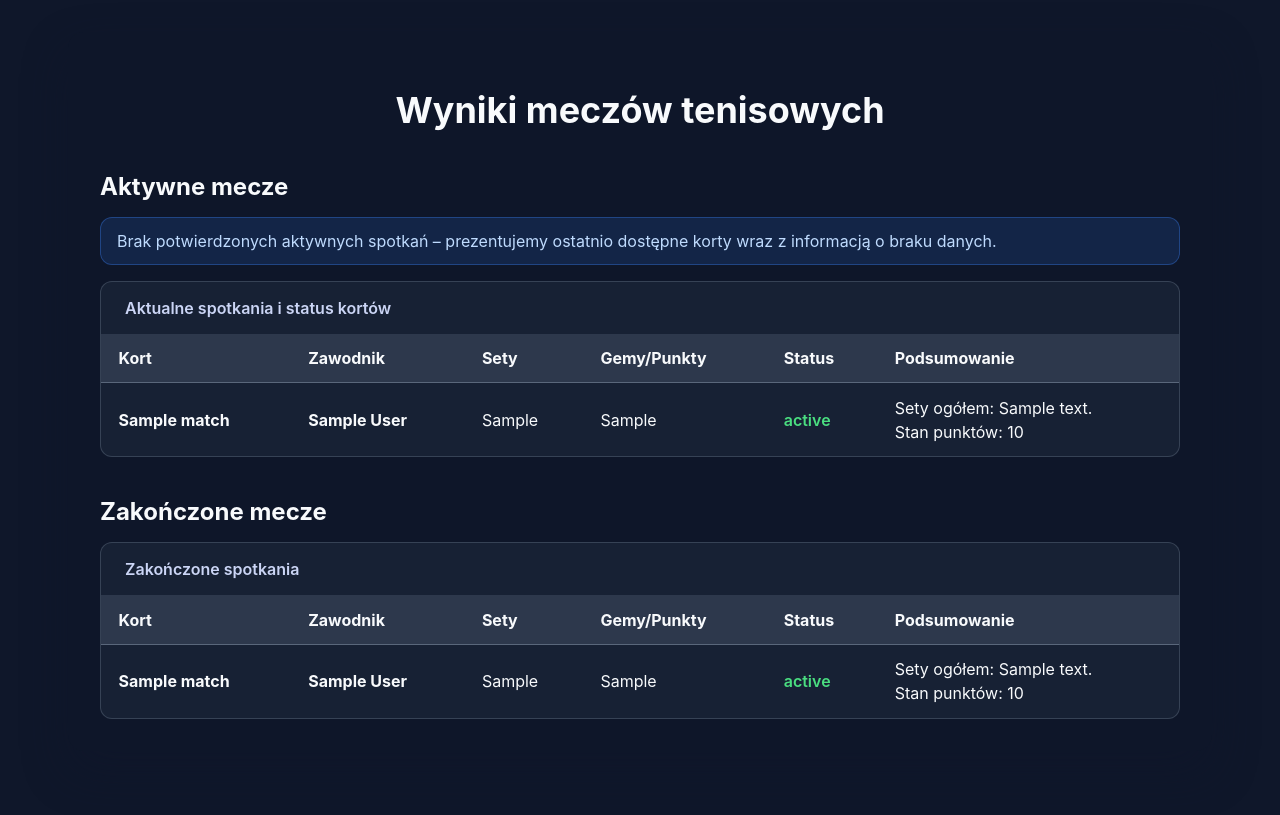
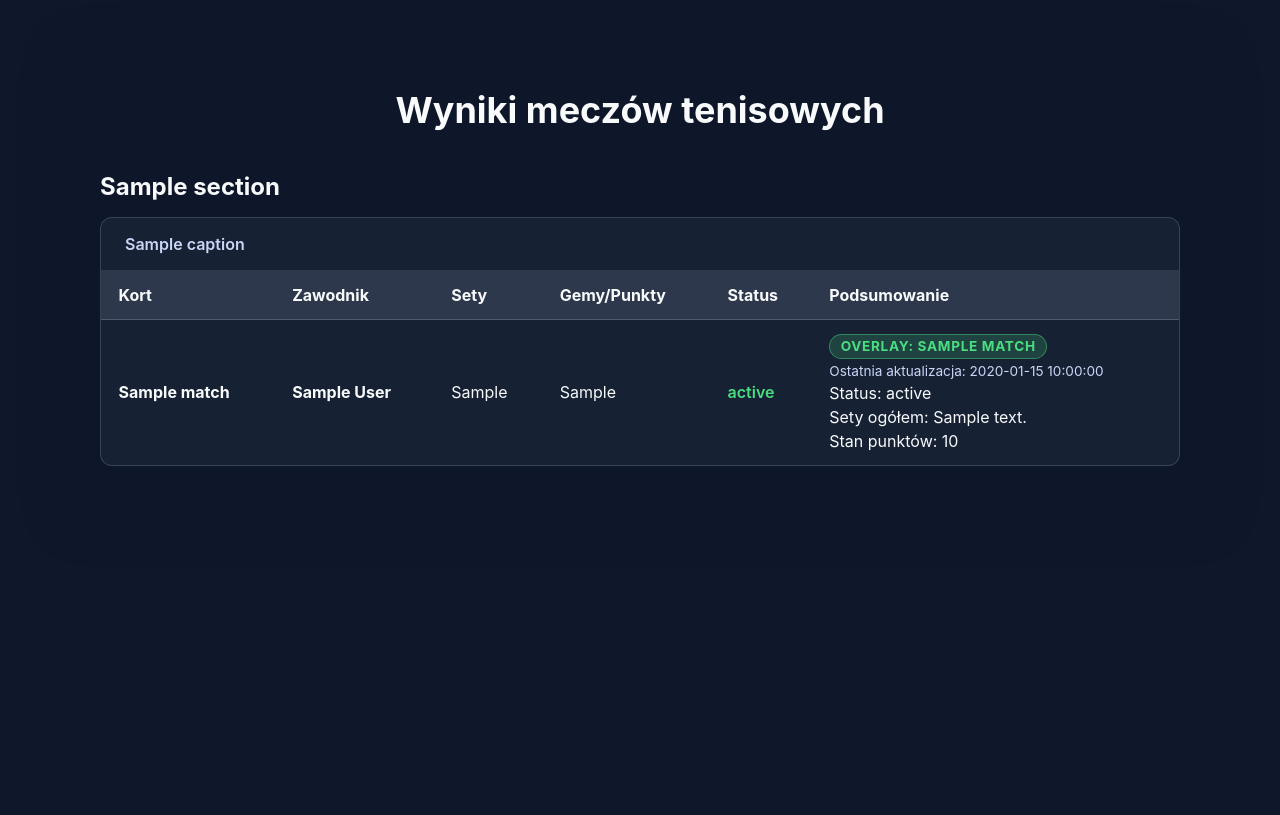
Before and after one commit to suchokrates1/wyniki-tenis, a Flask app: template templates/wyniki.html in a window 1280 px wide. After the commit the page ends 466 px from the top, so only its background shows below. Run offline with Flask 3, Linux system fonts and the light colour scheme; the template is opened without the code that fills it: most values are stand-ins (such as "Sample title", 1, 10 or a date in 2020).

Commit message:
Normalize status groups and surface overlay telemetry

```diff
--- a/main.py
+++ b/main.py
@@ -3,6 +3,8 @@
 import logging
 import os
 import re
+from datetime import datetime, timezone
+from email.utils import parsedate_to_datetime
 from functools import wraps
 from pathlib import Path
 from urllib.parse import urlparse
@@ -85,7 +87,34 @@
 STATUS_LABELS = {
     "active": "W trakcie",
     "finished": "Zakończony",
-    "unavailable": "Brak danych",
+    "unavailable": "Niedostępny",
+    "brak_danych": "Brak danych",
+}
+
+UNAVAILABLE_STATUSES = {"unavailable", "niedostępny", "niedostepny"}
+NO_DATA_STATUSES = {"brak danych", "brak_danych", "no data", "no_data"}
+STATUS_ORDER = ["active", "finished", "unavailable", "brak_danych"]
+STATUS_VIEW_META = {
+    "active": {
+        "title": "Aktywne mecze",
+        "caption": "Aktualne spotkania i status kortów",
+        "empty_message": "Aktualnie brak danych o aktywnych kortach.",
+    },
+    "finished": {
+        "title": "Zakończone mecze",
+        "caption": "Zakończone spotkania",
+        "empty_message": "Brak zakończonych meczów do wyświetlenia.",
+    },
+    "unavailable": {
+        "title": "Korty niedostępne",
+        "caption": "Ostatnio obserwowane korty bez dostępu",
+        "empty_message": "Wszystkie korty są obecnie dostępne.",
+    },
+    "brak_danych": {
+        "title": "Korty bez danych",
+        "caption": "Korty bez ostatnich danych pomiarowych",
+        "empty_message": "Brak kortów bez danych do wyświetlenia.",
+    },
 }
 
 DEFAULT_BASE_CONFIG = {
@@ -331,18 +360,27 @@
 
 
 def normalize_status(raw_status, available, has_snapshot):
-    if not has_snapshot or not available:
+    if not has_snapshot:
+        return "brak_danych"
+
+    status_text = str(raw_status or "").strip().lower()
+
+    if status_text in NO_DATA_STATUSES:
+        return "brak_danych"
+
+    if status_text in FINISHED_STATUSES:
+        base_status = "finished"
+    elif status_text in ACTIVE_STATUSES or status_text == "ok":
+        base_status = "active"
+    elif status_text in UNAVAILABLE_STATUSES:
+        base_status = "unavailable"
+    else:
+        base_status = "active"
+
+    if not available and base_status != "brak_danych":
         return "unavailable"
 
-    if not raw_status:
-        return "active"
-
-    status = str(raw_status).strip().lower()
-    if status in FINISHED_STATUSES:
-        return "finished"
-    if status in ACTIVE_STATUSES:
-        return "active"
-    return status or "active"
+    return base_status
 
 
 def display_value(value, fallback="brak danych"):
@@ -445,6 +483,34 @@
     return normalized
 
 
+def normalize_last_updated(value):
+    if value is None:
+        return None
+
+    if isinstance(value, datetime):
+        moment = value
+    elif isinstance(value, (int, float)):
+        moment = datetime.fromtimestamp(float(value), tz=timezone.utc)
+    elif isinstance(value, str):
+        text = value.strip()
+        if not text:
+            return None
+        try:
+            moment = datetime.fromisoformat(text)
+        except ValueError:
+            try:
+                moment = parsedate_to_datetime(text)
+            except (TypeError, ValueError):
+                return text
+    else:
+        return str(value)
+
+    if moment.tzinfo is None:
+        moment = moment.replace(tzinfo=timezone.utc)
+
+    return moment.astimezone(timezone.utc).isoformat()
+
+
 def load_snapshots():
     directory = Path(app.config.get("SNAPSHOTS_DIR", BASE_DIR / "snapshots"))
     if not directory.exists():
@@ -483,6 +549,14 @@
     status = normalize_status(snapshot.get("status"), available, has_snapshot)
     status_label = STATUS_LABELS.get(status, status.replace("_", " ").capitalize())
 
+    overlay_is_on = bool(available)
+    overlay_label = "ON" if overlay_is_on else "OFF"
+    last_updated = normalize_last_updated(
+        snapshot.get("last_updated")
+        or snapshot.get("updated_at")
+        or snapshot.get("timestamp")
+    )
+
     kort_label = (
         snapshot.get("court_name")
         or snapshot.get("kort_name")
@@ -510,6 +584,9 @@
         "status_label": status_label,
         "available": available,
         "has_snapshot": has_snapshot,
+        "overlay_is_on": overlay_is_on,
+        "overlay_label": overlay_label,
+        "last_updated": last_updated,
         "players": players,
         "row_span": row_span,
         "score_summary": score_summary,
@@ -877,26 +954,40 @@
     known_ids.update(str(kort_id) for kort_id in snapshots.keys())
     sorted_ids = sorted(known_ids, key=kort_id_sort_key)
 
-    active_matches = []
-    finished_matches = []
+    matches_by_status = {status: [] for status in STATUS_ORDER}
 
     for kort_id in sorted_ids:
         normalized = normalize_snapshot_entry(kort_id, snapshots.get(kort_id), links.get(kort_id))
-        if normalized["status"] == "finished":
-            finished_matches.append(normalized)
-        else:
-            active_matches.append(normalized)
+        matches_by_status.setdefault(normalized["status"], []).append(normalized)
 
-    active_matches.sort(key=lambda match: kort_id_sort_key(match["kort_id"]))
-    finished_matches.sort(key=lambda match: kort_id_sort_key(match["kort_id"]))
+    for status_matches in matches_by_status.values():
+        status_matches.sort(key=lambda match: kort_id_sort_key(match["kort_id"]))
 
-    has_running_matches = any(match["status"] == "active" for match in active_matches)
+    has_running_matches = bool(matches_by_status.get("active"))
+    has_non_running_snapshots = any(
+        matches_by_status.get(status)
+        for status in STATUS_ORDER
+        if status not in {"active", "finished"}
+    )
+
+    sections = []
+    for status in STATUS_ORDER:
+        meta = STATUS_VIEW_META.get(status, {})
+        sections.append(
+            {
+                "status": status,
+                "title": meta.get("title", status.replace("_", " ").title()),
+                "caption": meta.get("caption", ""),
+                "empty_message": meta.get("empty_message", ""),
+                "matches": matches_by_status.get(status, []),
+            }
+        )
 
     return render_template(
         "wyniki.html",
-        active_matches=active_matches,
-        finished_matches=finished_matches,
+        sections=sections,
         has_running_matches=has_running_matches,
+        has_non_running_snapshots=has_non_running_snapshots,
     )
 
 
@@ -915,13 +1006,40 @@
     mini_config = kort_all_config.get("top_left") or get_default_corner_config("top_left")
     mini_label_style = build_label_style(mini_config.get("label"))
 
+    snapshots = load_snapshots()
     main_overlay = links_by_id[kort_id]["overlay"]
-    mini = [(k, v["overlay"]) for k, v in links_by_id.items() if k != kort_id]
+    main_snapshot = normalize_snapshot_entry(
+        kort_id,
+        snapshots.get(kort_id),
+        links_by_id.get(kort_id),
+    )
+
+    mini = []
+    for mini_id, data in links_by_id.items():
+        if mini_id == kort_id:
+            continue
+        normalized = normalize_snapshot_entry(
+            mini_id,
+            snapshots.get(mini_id),
+            data,
+        )
+        mini.append(
+            {
+                "kort_id": mini_id,
+                "overlay": data["overlay"],
+                "status_label": normalized["status_label"],
+                "status": normalized["status"],
+                "overlay_is_on": normalized["overlay_is_on"],
+                "overlay_label": normalized["overlay_label"],
+                "last_updated": normalized["last_updated"],
+            }
+        )
 
     return render_template(
         "kort.html",
         kort_id=kort_id,
         main_overlay=main_overlay,
+        main_snapshot=main_snapshot,
         mini_overlays=mini,
         config=overlay_config,
         mini_config=mini_config,
@@ -936,10 +1054,12 @@
 
     overlays = []
     sorted_overlays = [link.to_dict() for link in get_overlay_links()]
+    snapshots = load_snapshots()
 
     for link, corner_key in zip(sorted_overlays, CORNERS):
         kort_id = link["kort_id"]
         corner_config = overlay_config["kort_all"].get(corner_key, get_default_corner_config(corner_key))
+        normalized = normalize_snapshot_entry(kort_id, snapshots.get(kort_id), link)
         overlays.append(
             {
                 "id": kort_id,
@@ -948,6 +1068,11 @@
                 "corner_key": corner_key,
                 "config": corner_config,
                 "label_style": build_label_style(corner_config.get("label")),
+                "status": normalized["status"],
+                "status_label": normalized["status_label"],
+                "overlay_is_on": normalized["overlay_is_on"],
+                "overlay_label": normalized["overlay_label"],
+                "last_updated": normalized["last_updated"],
             }
         )
 
--- a/templates/wyniki.html
+++ b/templates/wyniki.html
@@ -100,6 +100,11 @@
       font-weight: 600;
     }
 
+    .status-brak_danych {
+      color: #94a3b8;
+      font-weight: 600;
+    }
+
     .serving-indicator {
       color: #f97316;
       font-weight: 700;
@@ -128,6 +133,36 @@
       gap: 0.25rem;
     }
 
+    .overlay-pill {
+      display: inline-flex;
+      align-items: center;
+      gap: 0.35rem;
+      font-size: 0.85rem;
+      text-transform: uppercase;
+      letter-spacing: 0.05em;
+      font-weight: 700;
+      padding: 0.2rem 0.65rem;
+      border-radius: 999px;
+      width: fit-content;
+    }
+
+    .overlay-on {
+      background: rgba(74, 222, 128, 0.18);
+      color: #4ade80;
+      border: 1px solid rgba(74, 222, 128, 0.45);
+    }
+
+    .overlay-off {
+      background: rgba(239, 68, 68, 0.2);
+      color: #fca5a5;
+      border: 1px solid rgba(239, 68, 68, 0.45);
+    }
+
+    .last-updated {
+      font-size: 0.85rem;
+      color: #cbd5f5;
+    }
+
     @media (max-width: 768px) {
       main {
         padding: 1.5rem 0.5rem 3rem;
@@ -148,16 +183,17 @@
     <div class="results-container" aria-live="polite">
       <h1>Wyniki meczów tenisowych</h1>
 
-      <section aria-labelledby="active-matches">
-        <h2 id="active-matches">Aktywne mecze</h2>
-        {% if not has_running_matches and active_matches %}
+      {% for section in sections %}
+      <section aria-labelledby="section-{{ section.status }}">
+        <h2 id="section-{{ section.status }}">{{ section.title }}</h2>
+        {% if section.status == 'active' and not has_running_matches and has_non_running_snapshots %}
         <p class="notice">Brak potwierdzonych aktywnych spotkań – prezentujemy ostatnio dostępne korty wraz z informacją o braku danych.</p>
-        {% elif not active_matches %}
-        <p class="notice">Brak aktywnych kortów do wyświetlenia.</p>
+        {% elif not section.matches %}
+        <p class="notice">{{ section.empty_message }}</p>
         {% endif %}
         <div class="table-wrapper">
           <table>
-            <caption>Aktualne spotkania i status kortów</caption>
+            <caption>{{ section.caption }}</caption>
             <thead>
               <tr>
                 <th scope="col">Kort</th>
@@ -169,8 +205,8 @@
               </tr>
             </thead>
             <tbody>
-              {% if active_matches %}
-              {% for match in active_matches %}
+              {% if section.matches %}
+              {% for match in section.matches %}
               {% for player in match.players %}
               <tr>
                 {% if loop.first %}
@@ -186,6 +222,13 @@
                 <td rowspan="{{ match.row_span }}" class="status-{{ match.status }}">{{ match.status_label }}</td>
                 <td rowspan="{{ match.row_span }}">
                   <div class="summary">
+                    <span class="overlay-pill overlay-{{ 'on' if match.overlay_is_on else 'off' }}">Overlay: {{ match.overlay_label }}</span>
+                    {% if match.last_updated %}
+                    <time class="last-updated" datetime="{{ match.last_updated }}">Ostatnia aktualizacja: {{ match.last_updated }}</time>
+                    {% else %}
+                    <span class="last-updated">Ostatnia aktualizacja: brak danych</span>
+                    {% endif %}
+                    <span>Status: {{ match.status_label }}</span>
                     <span>Sety ogółem: {{ match.set_summary }}</span>
                     <span>Stan punktów: {{ match.score_summary }}</span>
                   </div>
@@ -196,64 +239,14 @@
               {% endfor %}
               {% else %}
               <tr>
-                <td class="empty-state" colspan="6">Aktualnie brak danych o aktywnych kortach.</td>
+                <td class="empty-state" colspan="6">{{ section.empty_message }}</td>
               </tr>
               {% endif %}
             </tbody>
           </table>
         </div>
       </section>
-
-      <section aria-labelledby="finished-matches">
-        <h2 id="finished-matches">Zakończone mecze</h2>
-        <div class="table-wrapper">
-          <table>
-            <caption>Zakończone spotkania</caption>
-            <thead>
-              <tr>
-                <th scope="col">Kort</th>
-                <th scope="col">Zawodnik</th>
-                <th scope="col">Sety</th>
-                <th scope="col">Gemy/Punkty</th>
-                <th scope="col">Status</th>
-                <th scope="col">Podsumowanie</th>
-              </tr>
-            </thead>
-            <tbody>
-              {% if finished_matches %}
-              {% for match in finished_matches %}
-              {% for player in match.players %}
-              <tr>
-                {% if loop.first %}
-                <th scope="rowgroup" rowspan="{{ match.row_span }}">{{ match.kort_label }}</th>
-                {% endif %}
-                <th scope="row">
-                  {% if player.is_serving %}<span class="serving-indicator" aria-label="Serwuje">▶</span>{% endif %}
-                  {{ player.display_name }}
-                </th>
-                <td>{{ player.display_sets }}</td>
-                <td>{{ player.display_games }}</td>
-                {% if loop.first %}
-                <td rowspan="{{ match.row_span }}" class="status-{{ match.status }}">{{ match.status_label }}</td>
-                <td rowspan="{{ match.row_span }}">
-                  <div class="summary">
-                    <span>Sety ogółem: {{ match.set_summary }}</span>
-                    <span>Stan punktów: {{ match.score_summary }}</span>
-                  </div>
-                </td>
-                {% endif %}
-              </tr>
-              {% endfor %}
-              {% endfor %}
-              {% else %}
-              <tr>
-                <td class="empty-state" colspan="6">Brak zakończonych meczów do wyświetlenia.</td>
-              </tr>
-              {% endif %}
-            </tbody>
-          </table>
-        </div>
-      </section>
+      {% endfor %}
     </div>
   </main>
 </body>
```
Also changed, not shown: templates/kort.html (+82 -3 lines), templates/kort_all.html (+49 -0 lines), tests/test_results.py (+28 -2 lines), tests/test_views.py (+3 -0 lines).
